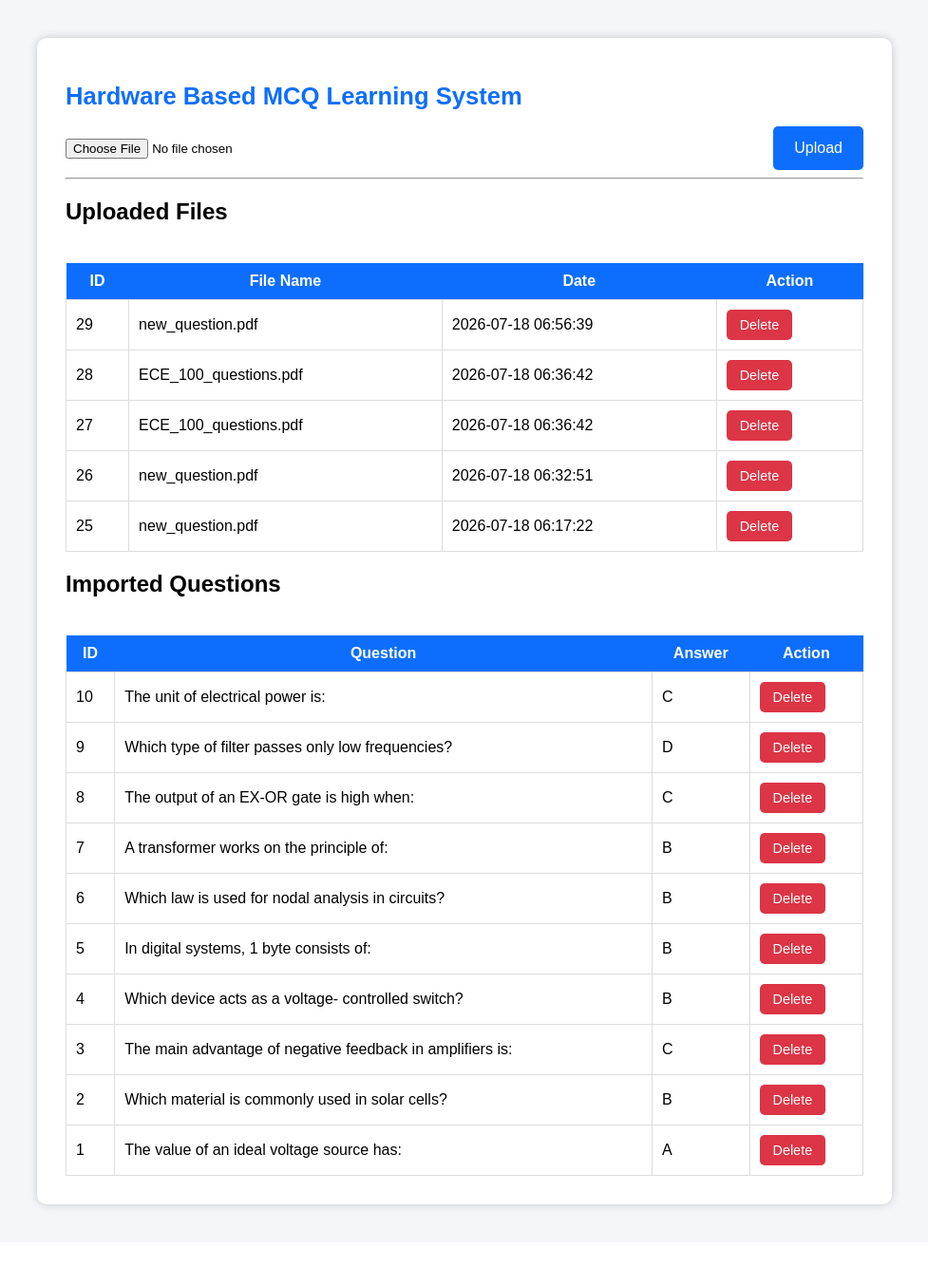
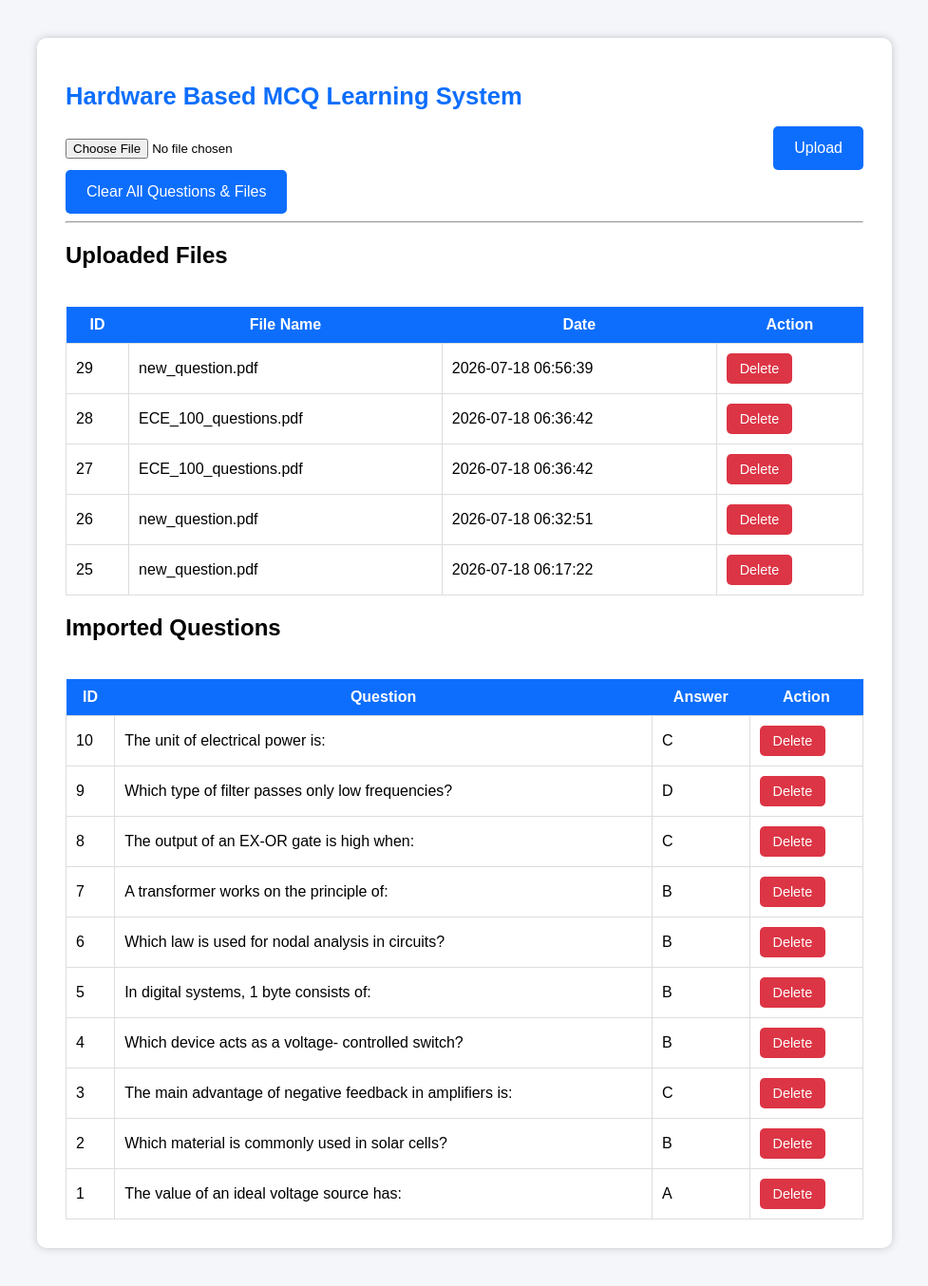
Before and after one commit to Rajanyadav2509/mcq-learning-system-raspberry-pi, a Flask app: page / in a window 1280 px wide. Shown: the whole page at 95% size, without its empty margins (151-1128 px from the left). Before the commit the page ends 1275 px from the top, so only its background shows below. Run offline with Flask 3, Linux system fonts and the light colour scheme; data comes from the database, SQL or seed files in the repository.

Commit message:
Add Clear All button to admin panel

```diff
--- a/server/templates/index.html
+++ b/server/templates/index.html
@@ -53,6 +53,10 @@ Upload
 
 </button>
 
+</form>
+
+<form action="{{ url_for('clear_all') }}" method="POST" class="delete-form" data-confirm="Are you sure? This will delete ALL questions and ALL uploaded files. This cannot be undone.">
+<button type="submit" class="btn-clear-all">Clear All Questions &amp; Files</button>
 </form>
 
 <hr>
```
